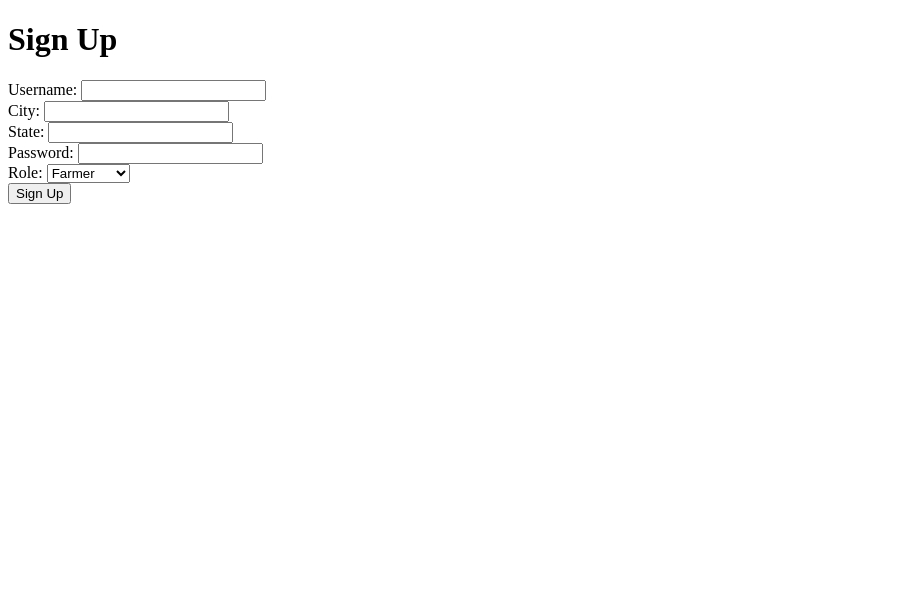
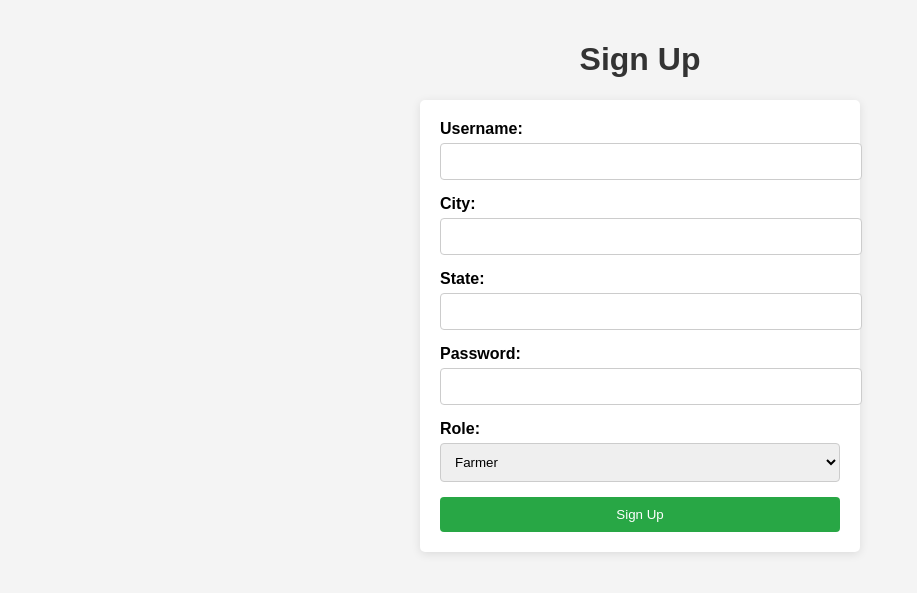
Before and after one commit to HareeshRV2004/CodeOclock_new, a Flask app: page /signup in a window 1280 px wide. Shown: the top 593 px of the page, without its empty margins (0-917 px from the left). Run offline with Flask 3, Linux system fonts and the light colour scheme.

Commit message:
sign up css Commit

```diff
--- a/templates/signup.html
+++ b/templates/signup.html
@@ -4,27 +4,79 @@
     <meta charset="UTF-8">
     <meta name="viewport" content="width=device-width, initial-scale=1.0">
     <title>Sign Up</title>
+    <style>
+        body {
+            font-family: Arial, sans-serif;
+            background-color: #f4f4f4;
+            margin: 0;
+            padding: 20px;
+        }
+
+        h1 {
+            color: #333;
+            text-align: center;
+        }
+
+        form {
+            background: white;
+            padding: 20px;
+            border-radius: 5px;
+            box-shadow: 0 2px 10px rgba(0, 0, 0, 0.1);
+            max-width: 400px;
+            margin: auto;
+        }
+
+        label {
+            display: block;
+            margin-bottom: 5px;
+            font-weight: bold;
+        }
+
+        input[type="text"],
+        input[type="password"],
+        select {
+            width: 100%;
+            padding: 10px;
+            margin-bottom: 15px;
+            border: 1px solid #ccc;
+            border-radius: 4px;
+        }
+
+        button {
+            background-color: #28a745;
+            color: white;
+            padding: 10px;
+            border: none;
+            border-radius: 4px;
+            cursor: pointer;
+            width: 100%;
+        }
+
+        button:hover {
+            background-color: #218838;
+        }
+    </style>
 </head>
 <body>
     <h1>Sign Up</h1>
     <form method="POST" action="/signup">
         <label for="username">Username:</label>
-        <input type="text" id="username" name="username" required><br>
+        <input type="text" id="username" name="username" required>
 
         <label for="city">City:</label>
-        <input type="text" id="city" name="city" required><br>
+        <input type="text" id="city" name="city" required>
 
         <label for="state">State:</label>
-        <input type="text" id="state" name="state" required><br>
+        <input type="text" id="state" name="state" required>
 
         <label for="password">Password:</label>
-        <input type="password" id="password" name="password" required><br>
+        <input type="password" id="password" name="password" required>
 
         <label for="role">Role:</label>
         <select id="role" name="role">
             <option value="farmer">Farmer</option>
             <option value="distributor">Distributor</option>
-        </select><br>
+        </select>
 
         <button type="submit">Sign Up</button>
     </form>
```
Also changed, not shown: instance/goods.db, static/qr_codes/apple_qr.png (added).
